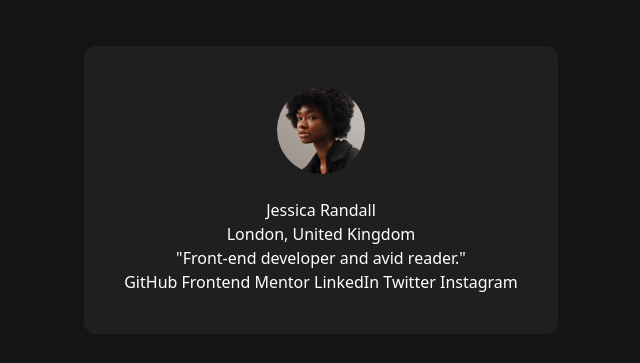
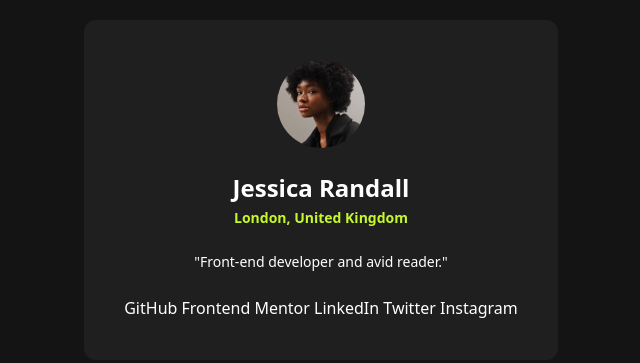
Before and after one commit to EdwardShanahan09/social-links-profile, a website built with Vite: page index.html in a window 1280 px wide. Shown: the part 210-573 px from the top of the page, without its empty margins (319-959 px from the left). Built offline with nearby package versions, Linux system fonts and the light colour scheme.

Commit message:
Add styling to card text content

```diff
--- a/index.html
+++ b/index.html
@@ -15,11 +15,11 @@
         alt="Jessica Randall Avatar"
       />
 
-      <h1>Jessica Randall</h1>
+      <h1 class="text-2xl font-semibold mb-1">Jessica Randall</h1>
 
-      <h2>London, United Kingdom</h2>
+      <h2 class="text-sm font-bold mb-6">London, United Kingdom</h2>
 
-      <p>"Front-end developer and avid reader."</p>
+      <p class="text-sm mb-6">"Front-end developer and avid reader."</p>
 
       <div class="button-group">
         <button>GitHub</button>
--- a/style.css
+++ b/style.css
@@ -32,3 +32,7 @@ body {
 img {
   width: 88px;
 }
+
+h2 {
+  color: var(--colorGreen);
+}
```
